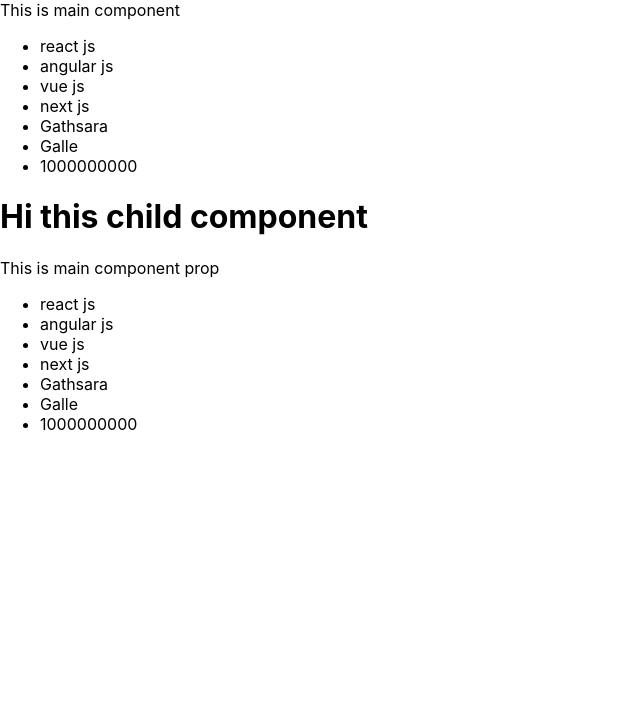
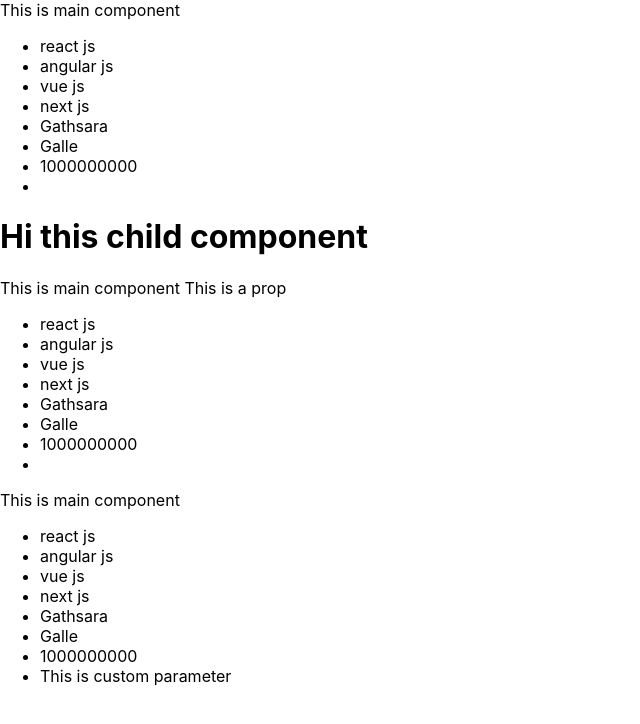
Before and after one commit to Gathsara2002/Learning-React, a React (Create React App) app: page / in a window 1280 px wide. Shown: the top 724 px of the page, without its empty margins (0-640 px from the left). Built offline with nearby package versions, Linux system fonts and the light colour scheme.

Commit message:
Content update with custom params

```diff
--- a/src/App.js
+++ b/src/App.js
@@ -9,7 +9,8 @@
       <Main>
         <h1> Hi this child component</h1>
       </Main>
-      <Main name="prop"/>
+      <Main name="This is a prop"/>
+      <Main cusParam='This is custom parameter'/>
     </>
   );
 }
--- a/src/Component/Main.js
+++ b/src/Component/Main.js
@@ -21,6 +21,7 @@
                 <li>{name}</li>
                 <li>{address}</li>
                 <li>{salary}</li>
+                <li>{props.cusParam}</li>
             </ul>
             {props.children}
         </div>
```
